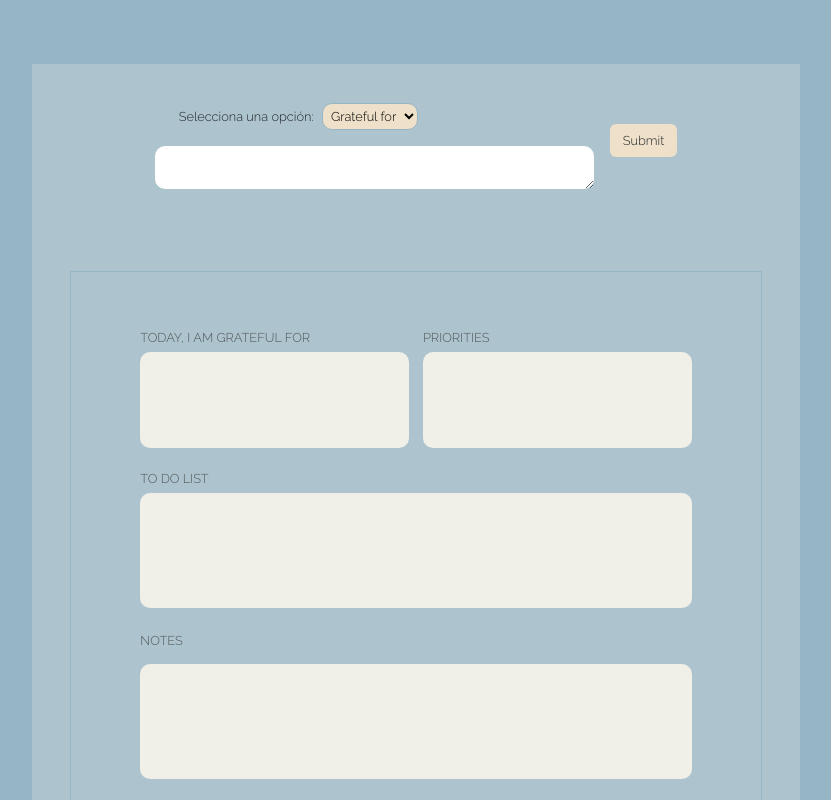
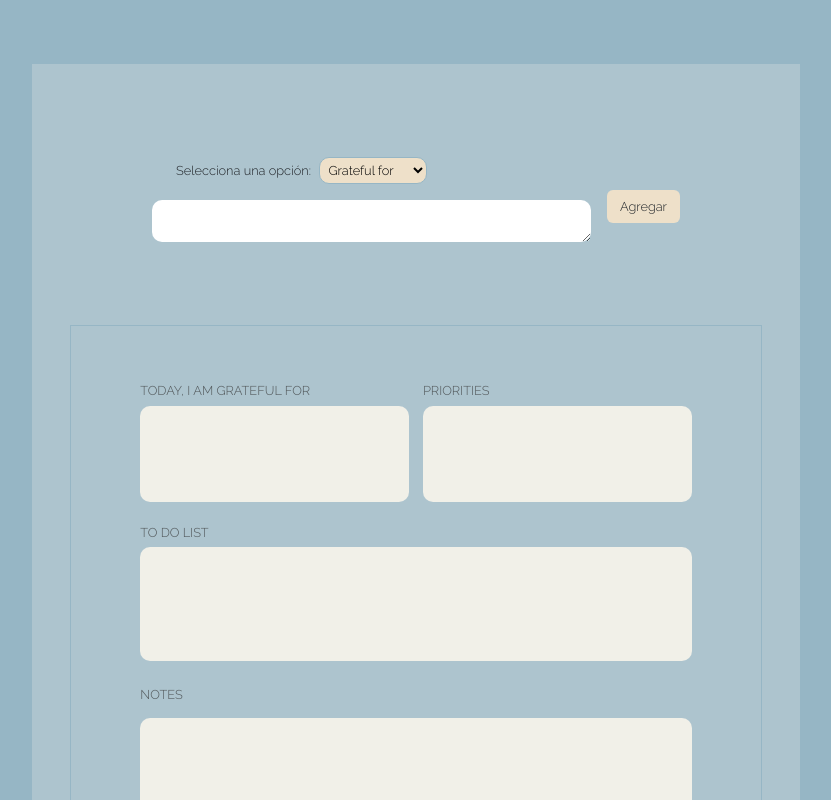
Before and after one commit to 4GeeksAcademy/flavia_to-do-list, a React app: page / in a window 1280 px wide. Shown: the top 800 px of the page, without its empty margins (224-1055 px from the left). Built offline with nearby package versions, Linux system fonts and the light colour scheme.

Commit message:
Modificaciones en el css de la cabecera

```diff
--- a/src/js/component/App.css
+++ b/src/js/component/App.css
@@ -17,7 +17,7 @@
   display: flex;
   justify-content: center;
   align-items: center;
-  margin-top: 3%;
+  margin-top: 10%;
 }
 .listsContainer {
   height: 80vh;
@@ -53,7 +53,9 @@ textarea {
   border: #333333c0;
   border-radius: 10px;
 }
-
+.submitContainer {
+  margin-top: 3%;
+}
 .submitButton {
   background-color: rgb(238, 224, 201);
   font-family: "Raleway", sans-serif;
--- a/src/js/component/App.jsx
+++ b/src/js/component/App.jsx
@@ -13,7 +13,7 @@ export default function App() {
             {/* Comienzo de dropdown */}
             <div class="mt-3 ms-4">
               <label for="opciones">Selecciona una opción:</label>
-              <select id="opciones" name="opciones">
+              <select id="opciones" name="opciones" className="pe-3">
                 <option value="opcion1">Grateful for</option>
                 <option value="opcion2">Priorities</option>
                 <option value="opcion3">To do list</option>
@@ -34,7 +34,7 @@ export default function App() {
             <input
               className="submitButton btn ms-3"
               type="submit"
-              value="Submit"
+              value="Agregar"
             ></input>
           </div>
         </div>
```
